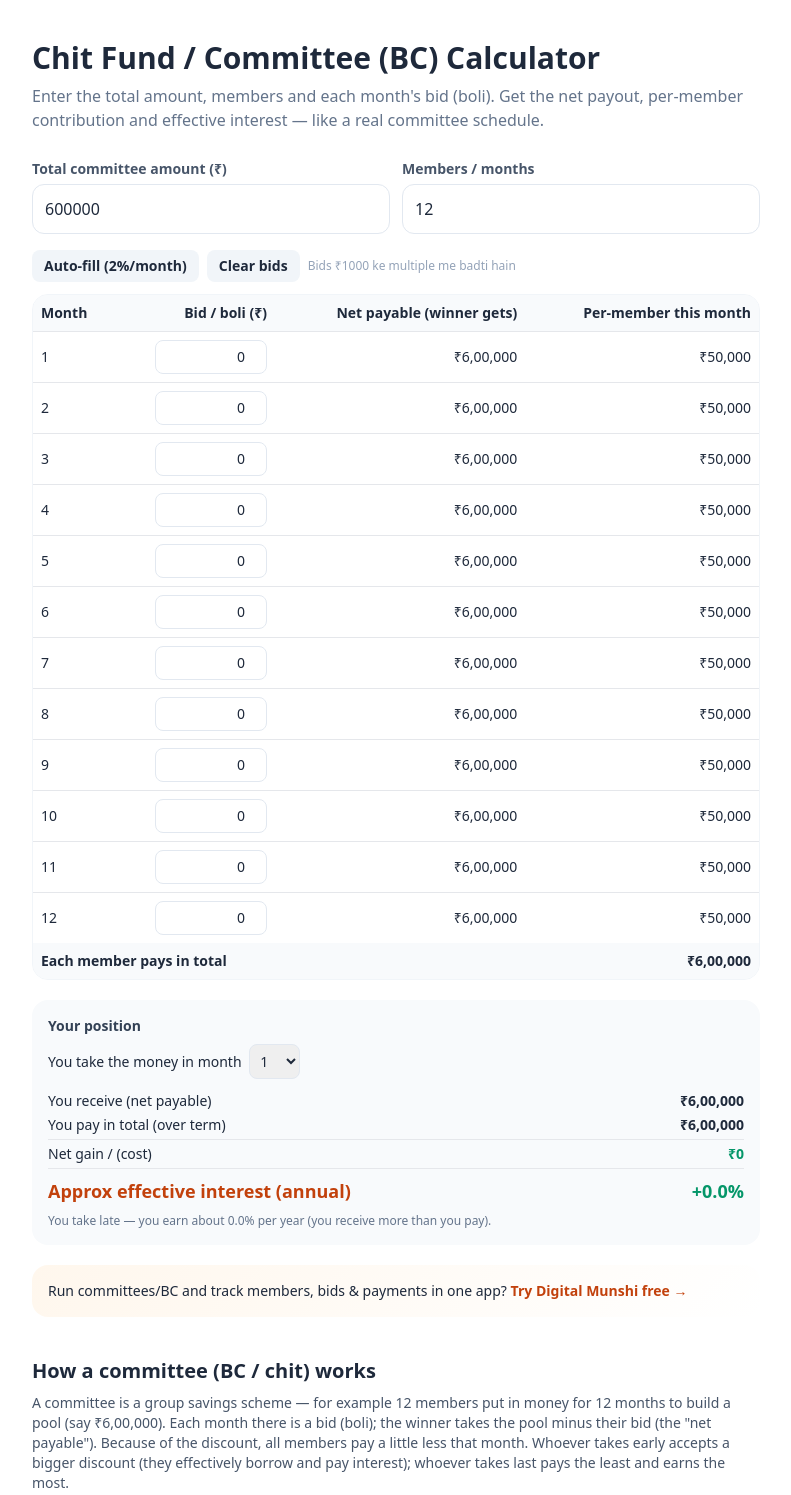
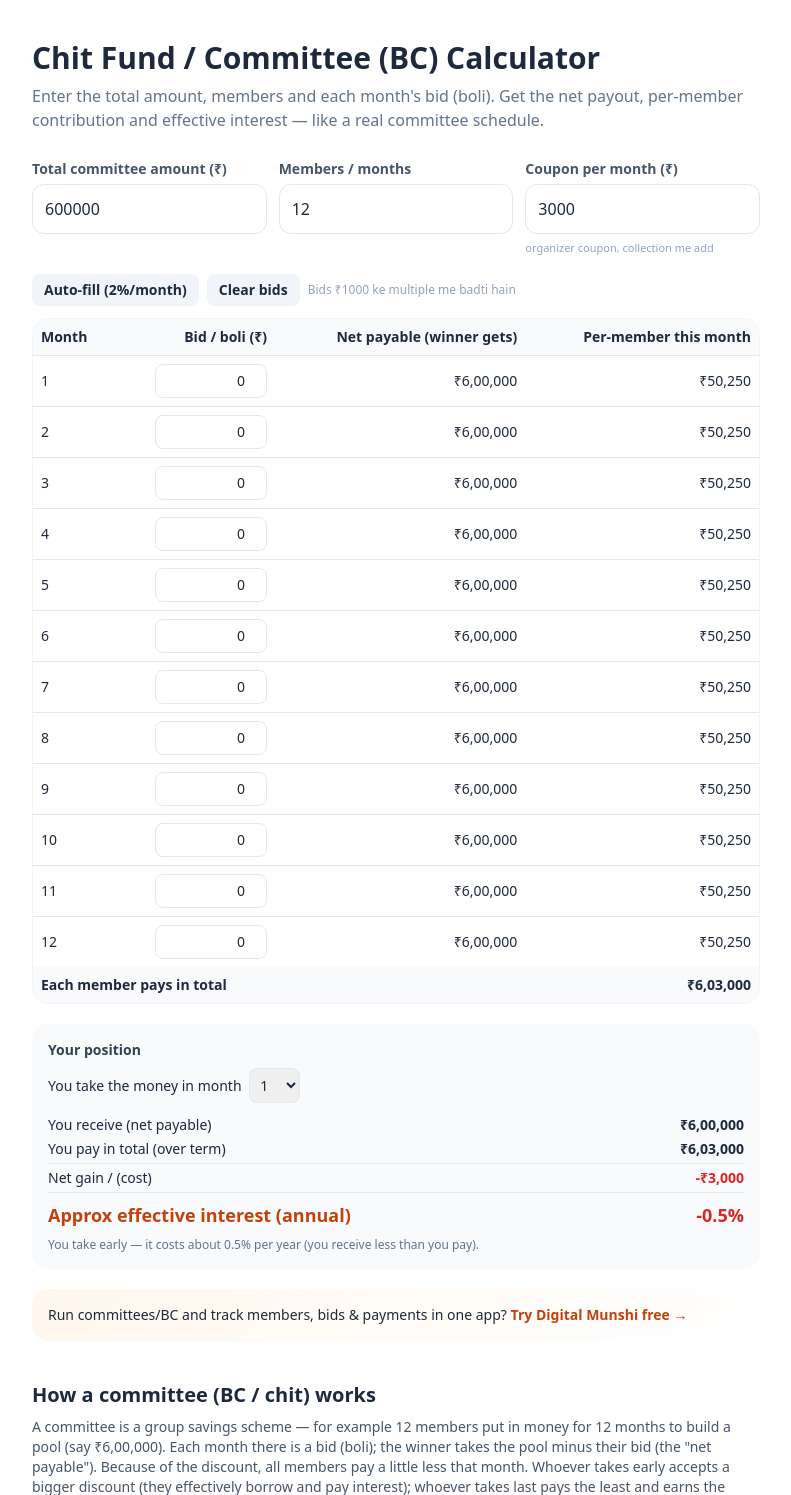
Before and after one commit to rehousingcom-dot/digital-munshi, a Django app: template templates/tool_chit.html in a window 1280 px wide. Shown: the part 61-1556 px from the top of the page, without its empty margins (244-1035 px from the left). Run offline with Django 4.2, Linux system fonts and the light colour scheme; the template is opened without the code that fills it, so the values that code supplies are empty; some libraries are stand-ins or nearby versions.

Commit message:
feat: chit calc — coupon field (collection includes coupon, per-head matches real sheet)

```diff
--- a/templates/tool_chit.html
+++ b/templates/tool_chit.html
@@ -14,9 +14,10 @@
   <h1 class="text-3xl font-extrabold">Chit Fund / Committee (BC) Calculator</h1>
   <p class="text-slate-500 mt-2 mb-6">Enter the total amount, members and each month's bid (boli). Get the net payout, per-member contribution and effective interest — like a real committee schedule.</p>
 
-  <div class="grid grid-cols-2 gap-3 mb-4">
+  <div class="grid grid-cols-3 gap-3 mb-4">
     <div><label class="text-sm font-semibold text-slate-600">Total committee amount (₹)</label><input id="v" type="number" value="600000" oninput="build()" class="w-full p-3 mt-1 border border-slate-200 rounded-xl"></div>
     <div><label class="text-sm font-semibold text-slate-600">Members / months</label><input id="n" type="number" value="12" oninput="build()" class="w-full p-3 mt-1 border border-slate-200 rounded-xl"></div>
+    <div><label class="text-sm font-semibold text-slate-600">Coupon per month (₹)</label><input id="c" type="number" value="3000" oninput="calc()" class="w-full p-3 mt-1 border border-slate-200 rounded-xl"><span class="text-[11px] text-slate-400">organizer coupon, collection me add</span></div>
   </div>
   <div class="flex items-center gap-2 mb-3 text-sm">
     <button onclick="fill2pct()" class="bg-slate-100 px-3 py-1.5 rounded-lg font-semibold">Auto-fill (2%/month)</button>
@@ -77,8 +78,9 @@ function fill2pct(){var n=BIDS.length,V=parseFloat(document.getElementById("v").
 function clearBids(){for(var i=0;i<BIDS.length;i++)BIDS[i]=0;build();}
 function calc(){
  var V=parseFloat(document.getElementById("v").value)||0;var n=BIDS.length||1;
+ var coup=parseFloat(document.getElementById("c").value)||0;
  var memTotal=0;var nets=[];
- for(var i=0;i<n;i++){var net=V-BIDS[i];nets.push(net);var pm=net/n;memTotal+=pm;
+ for(var i=0;i<n;i++){var net=V-BIDS[i];nets.push(net);var pm=(net+coup)/n;memTotal+=pm;
   var e1=document.getElementById("np"+i),e2=document.getElementById("pm"+i);if(e1)e1.textContent=fmt(net);if(e2)e2.textContent=fmt(pm);}
  document.getElementById("memTotal").textContent=fmt(memTotal);
  var k=parseInt(document.getElementById("k").value)||1;var payout=nets[k-1]||0;
```
